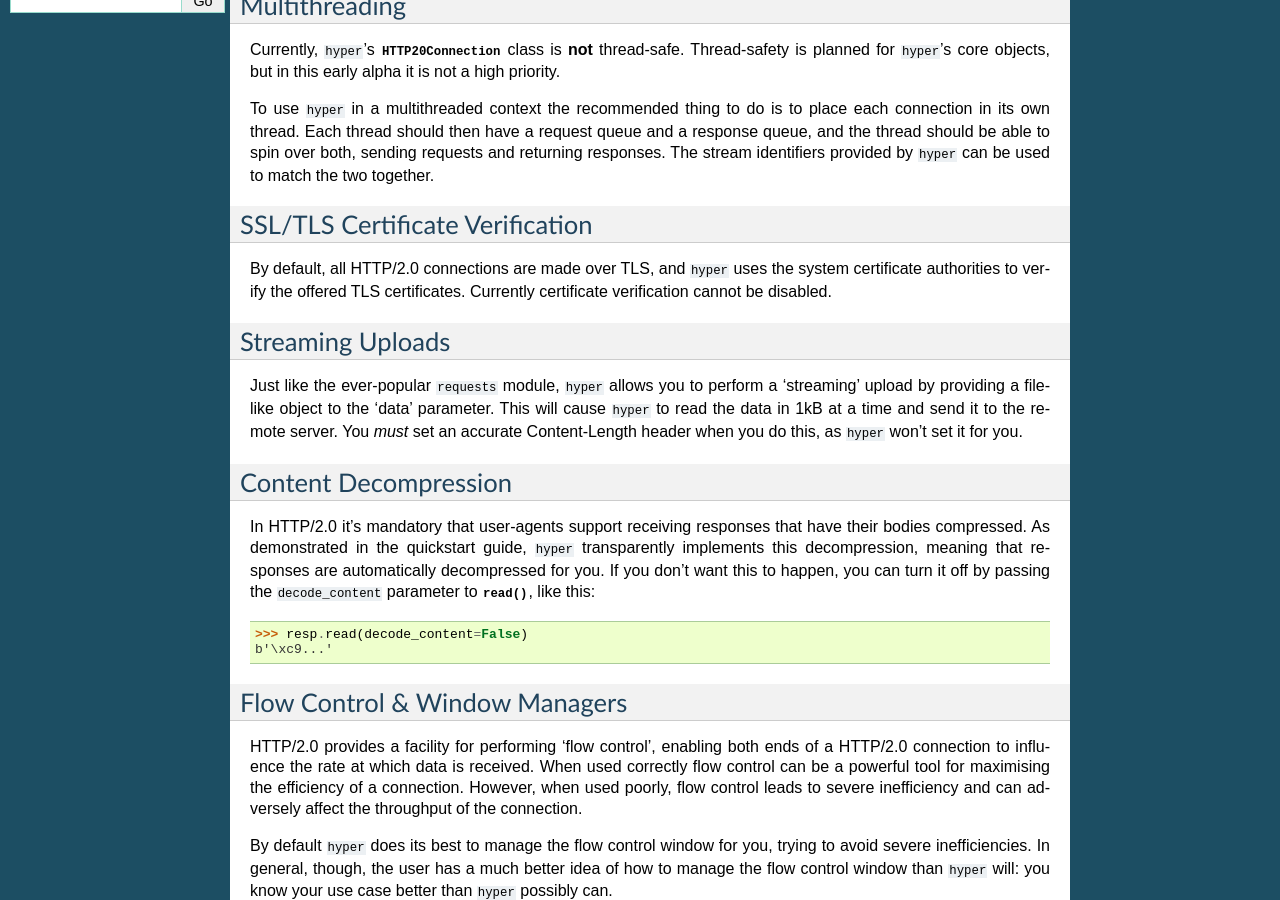
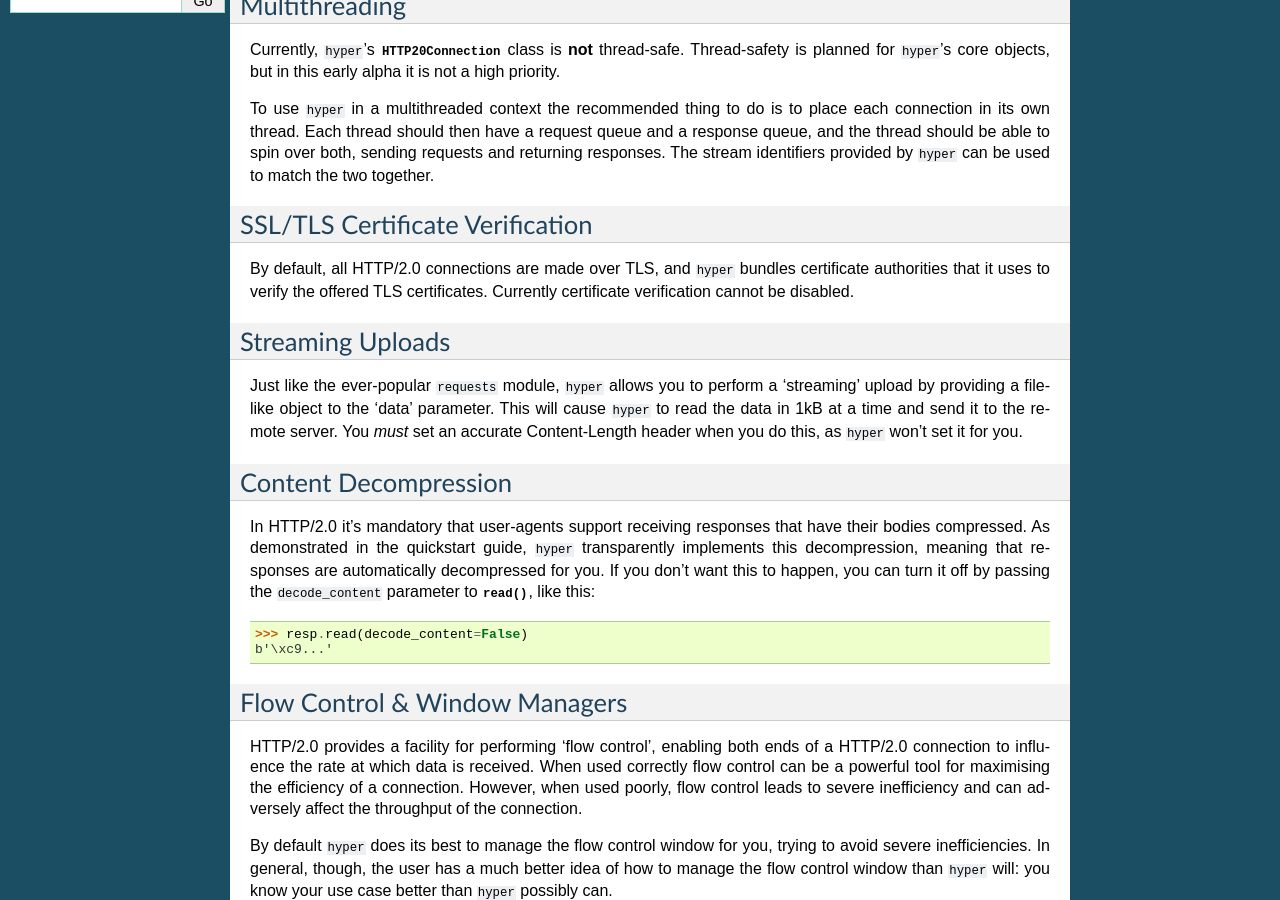
Before and after one commit to python-hyper/hyper, a Sphinx documentation site: the page built from docs/source/advanced.rst, in a window 1280 px wide and 900 px high, scrolled down 472 px. Built offline with Sphinx 7.4.7, drawn with Linux system fonts in a browser that asks for light colours.

Commit message:
Update TLS docs.

```diff
--- a/docs/source/advanced.rst
+++ b/docs/source/advanced.rst
@@ -42,8 +42,8 @@
 SSL/TLS Certificate Verification
 --------------------------------
 
-By default, all HTTP/2.0 connections are made over TLS, and ``hyper`` uses the
-system certificate authorities to verify the offered TLS certificates.
+By default, all HTTP/2.0 connections are made over TLS, and ``hyper`` bundles
+certificate authorities that it uses to verify the offered TLS certificates.
 Currently certificate verification cannot be disabled.
 
 Streaming Uploads
```
